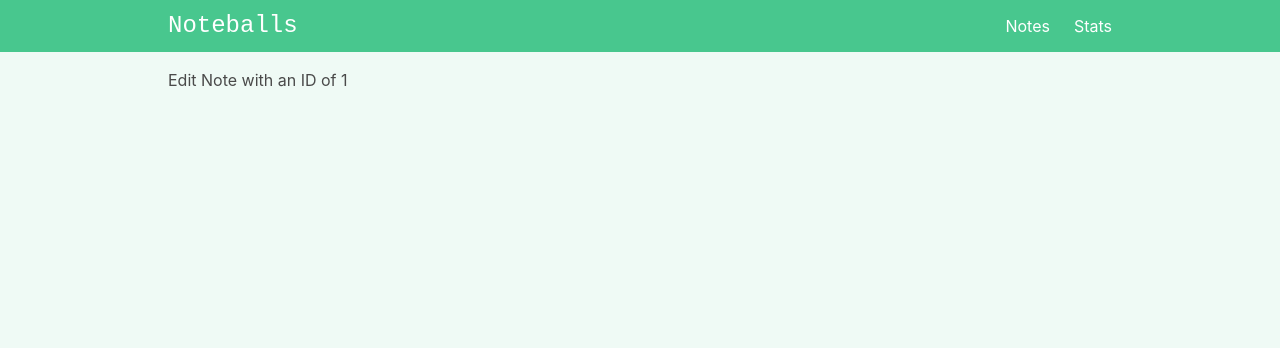
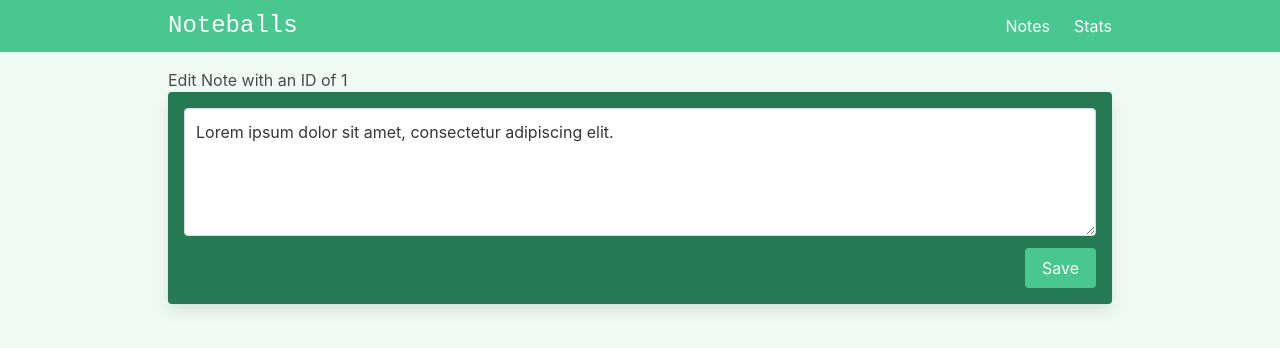
Before and after one commit to dabingch/vue-web-apps, a Vue app in the folder vue-noteballs-app/: page /#/editNote/1 in a window 1280 px wide. Shown: the top 348 px of the page. Built offline with nearby package versions, Linux system fonts and the light colour scheme.

Commit message:
Add edit note function in vue-noteballs-app

```diff
--- a/vue-noteballs-app/src/stores/notesStore.js
+++ b/vue-noteballs-app/src/stores/notesStore.js
@@ -31,9 +31,17 @@ export const useNotesStore = defineStore('notes', {
 			})
 		},
 		deleteNote(idToDelete) {
-			console.log(this.notes.length)
 			this.notes = this.notes.filter((note) => note.id !== idToDelete)
-			console.log(this.notes.length)
+		},
+		findNoteById(idToFind) {
+			const note = this.notes.find((note) => note.id == idToFind)
+
+			return note
+		},
+		updateNote(noteToUpdate) {
+			const note = this.notes.find((note) => note.id == noteToUpdate.id)
+
+			note.content = noteToUpdate.content
 		},
 	},
 })
--- a/vue-noteballs-app/src/views/EditNoteView.vue
+++ b/vue-noteballs-app/src/views/EditNoteView.vue
@@ -1,13 +1,53 @@
 <template>
 	<div class="edit-note">
 		<h1>Edit Note with an ID of {{ route.params.id }}</h1>
+		<div class="card has-background-success-dark p-4 mb-5">
+			<div class="field">
+				<div class="control">
+					<textarea
+						v-model="editNote"
+						class="textarea"
+						placeholder="Edit your note"
+					></textarea>
+				</div>
+			</div>
+			<div class="field is-grouped is-grouped-right">
+				<div class="control">
+					<button
+						@click="handleOnSaveClicked"
+						:disabled="!editNote"
+						class="button is-link has-background-success"
+					>
+						Save
+					</button>
+				</div>
+			</div>
+		</div>
 	</div>
 </template>
 
 <script setup>
 import { useRoute } from 'vue-router'
+import { useRouter } from 'vue-router'
+import { ref } from 'vue'
+
+import { useNotesStore } from '@/stores/notesStore'
+
+const { findNoteById, updateNote } = useNotesStore()
 
 const route = useRoute()
+const router = useRouter()
+const note = findNoteById(route.params.id)
+
+const editNote = ref(note.content)
+
+const handleOnSaveClicked = () => {
+	updateNote({
+		id: note.id,
+		content: editNote.value,
+	})
+	router.push('/')
+}
 </script>
 
 <style scoped></style>
```
